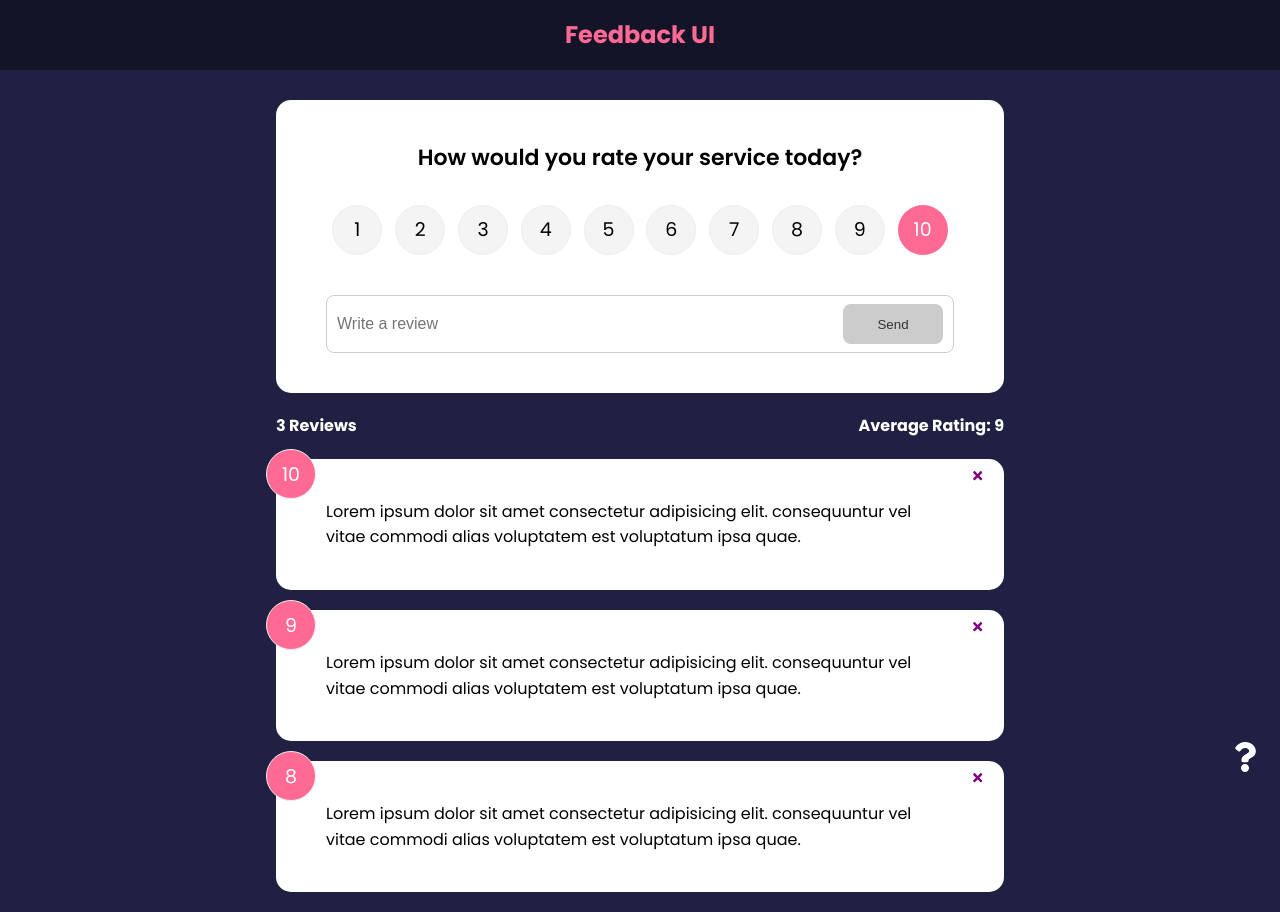
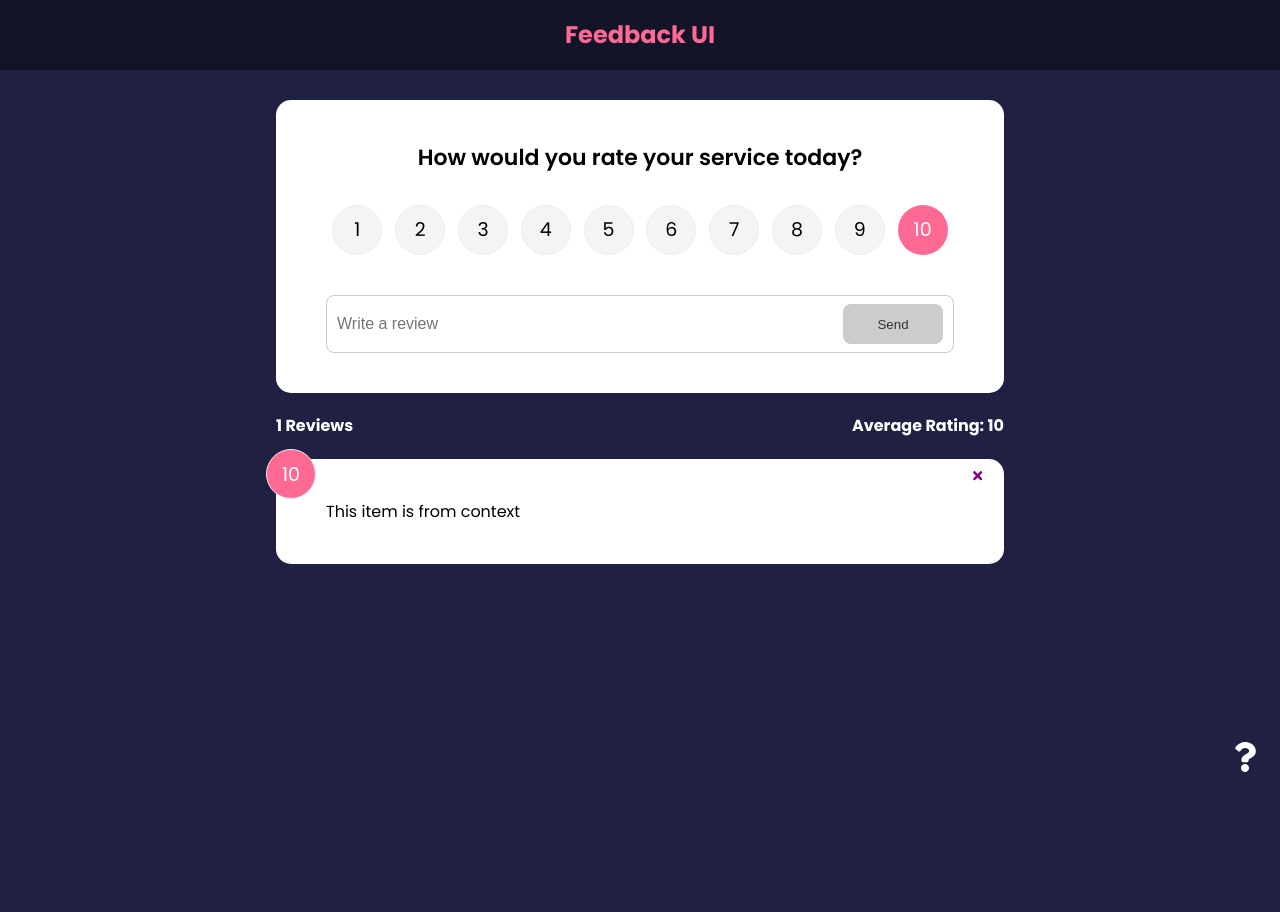
Before and after one commit to shelleymcq/react-feedback-app, a React (Create React App) app: page / in a window 1280 px wide. After the commit the page ends 800 px from the top, so only its background shows below. Built offline with nearby package versions, Linux system fonts and the light colour scheme; the HTML template or start-up script is replaced by a standard one.

Commit message:
moved functions to Context

```diff
--- a/src/App.js
+++ b/src/App.js
@@ -1,39 +1,26 @@
-import { v4 as uuidv4} from 'uuid'
 import {BrowserRouter as Router, Route, Routes} from 'react-router-dom'
-import { useState } from "react"
 import Header from "./components/Header"
 import FeedbackList from "./components/FeedbackList"
 import FeedbackStats from "./components/FeedbackStats"
 import FeedbackForm from "./components/FeedbackForm"
-import FeedbackData from "./data/FeedbackData"
 import AboutIconLink from './components/AboutIconLink'
 import AboutPage from "./pages/AboutPage"
+// FeedbackProvider is not a default export, so needs { }
+import {FeedbackProvider} from './context/FeedbackContext'
 
 function App() {
-  const [feedback, setFeedback] = useState(FeedbackData)
-
-  const addFeedback = (newFeedback) => {
-    newFeedback.id = uuidv4()
-    setFeedback([newFeedback, ...feedback])
-  }
-
-  const deleteFeedback = (id) => {
-    if(window.confirm('Are you sure you want to delete?')) {
-      // filter the id being passed in and return new array
-      setFeedback(feedback.filter((item) => item.id !== id))
-    }
-  }
 
   return (
+    <FeedbackProvider>
       <Router>
         <Header />
         <div className='container'>
           <Routes>
             <Route exact path='/' element={
               <>
-              <FeedbackForm handleAdd={addFeedback}/>
-              <FeedbackStats feedback={feedback} />
-              <FeedbackList feedback={feedback} handleDelete={deleteFeedback}/>
+                <FeedbackForm />
+                <FeedbackStats />
+                <FeedbackList />
               </>
             }>
             </Route>
@@ -46,6 +33,7 @@
 
         </div>
       </Router>
+    </FeedbackProvider>
   )
 }
 
--- a/src/components/FeedbackForm.jsx
+++ b/src/components/FeedbackForm.jsx
@@ -1,13 +1,16 @@
-import { useState } from "react"
+import { useState, useContext } from "react"
 import RatingSelect from "./RatingSelect"
 import Card from "./shared/Card"
 import Button from "./shared/Button"
+import FeedbackContext from "../context/FeedbackContext"
 
-function FeedbackForm({handleAdd}) {
+function FeedbackForm() {
   const [text, setText] = useState('')
   const [rating, setRating] = useState()
   const [btnDisabled, setBtnDisabled] = useState(true)
   const [message, setMessage] = useState('')
+  // pull out addFeedback
+  const {addFeedback} = useContext(FeedbackContext)
 
   const handleTextChange = (event) => {
     if(text === '') {
@@ -32,7 +35,7 @@
         rating
       }
 
-      handleAdd(newFeedback)
+      addFeedback(newFeedback)
       setText('')
     }
   }
--- a/src/components/FeedbackItem.jsx
+++ b/src/components/FeedbackItem.jsx
@@ -1,14 +1,17 @@
 
 import { FaTimes } from 'react-icons/fa'   // import the FaTimes cion from the font awesome library
+import {useContext} from 'react'
 import PropTypes from 'prop-types'
 import Card from './shared/Card'
+import FeedbackContext from '../context/FeedbackContext'
 
-function FeedbackItem({ item, handleDelete }) {
+function FeedbackItem({ item }) {
+  const {deleteFeedback} = useContext(FeedbackContext)
 
   return (
     <Card>
       <div className="num-display">{item.rating}</div>
-      <button onClick={() => handleDelete(item.id)} className="close">
+      <button onClick={() => deleteFeedback(item.id)} className="close">
         {/* FaTimes takes in a color */}
         <FaTimes color='purple' />
       </button>
--- a/src/components/FeedbackList.jsx
+++ b/src/components/FeedbackList.jsx
@@ -1,8 +1,11 @@
 import {motion, AnimatePresence} from 'framer-motion'
-import PropTypes from "prop-types";
+import {useContext} from 'react'
 import FeedbackItem from "./FeedbackItem";
+import FeedbackContext from '../context/FeedbackContext';
 
-function FeedbackList({ feedback, handleDelete }) {
+function FeedbackList() {
+  const {feedback} = useContext(FeedbackContext)
+
   if (!feedback || feedback.length === 0) {
     return <p>No Feedback Yet</p>;
   }
@@ -20,7 +23,6 @@
         <FeedbackItem
           key={item.id}
           item={item}
-          handleDelete={handleDelete}
         />
         </motion.div>
       ))}
@@ -44,8 +46,5 @@
   // );
 }
 
-FeedbackList.propTypes = {
-  feedback: PropTypes.array.isRequired,
-};
 
 export default FeedbackList;
--- a/src/components/FeedbackStats.jsx
+++ b/src/components/FeedbackStats.jsx
@@ -1,6 +1,8 @@
-import PropTypes from 'prop-types'
+import {useContext} from 'react'
+import FeedbackContext from '../context/FeedbackContext';
 
-function FeedbackStats({feedback}) {
+function FeedbackStats() {
+  const {feedback} = useContext(FeedbackContext)
   // calculate ratings average
   let average = feedback.reduce((accumulator, current) => {
     return accumulator + current.rating
@@ -16,8 +18,4 @@
   )
 }
 
-FeedbackStats.propTypes = {
-  feedback: PropTypes.array.isRequired
-}
-
 export default FeedbackStats
--- /dev/null
+++ b/src/context/FeedbackContext.js
@@ -0,0 +1,37 @@
+import { v4 as uuidv4} from 'uuid'
+import { createContext, useState } from "react";
+
+const FeedbackContext = createContext()
+
+export const FeedbackProvider = ({children}) => {
+    const [feedback, setFeedback] = useState ([
+      {
+        id: 1,
+        text: 'This item is from context',
+        rating: 10
+      }
+    ])
+
+    const addFeedback = (newFeedback) => {
+      newFeedback.id = uuidv4()
+      setFeedback([newFeedback, ...feedback])
+    }
+
+    const deleteFeedback = (id) => {
+      if(window.confirm('Are you sure you want to delete?')) {
+        // filter the id being passed in and return new array
+        setFeedback(feedback.filter((item) => item.id !== id))
+      }
+    }
+
+
+    return <FeedbackContext.Provider value={{
+      feedback,
+      deleteFeedback,
+      addFeedback,
+    }}>
+      {children}
+    </FeedbackContext.Provider>
+}
+
+export default FeedbackContext
```
Lines whose indentation alone changed are shown as unchanged.
